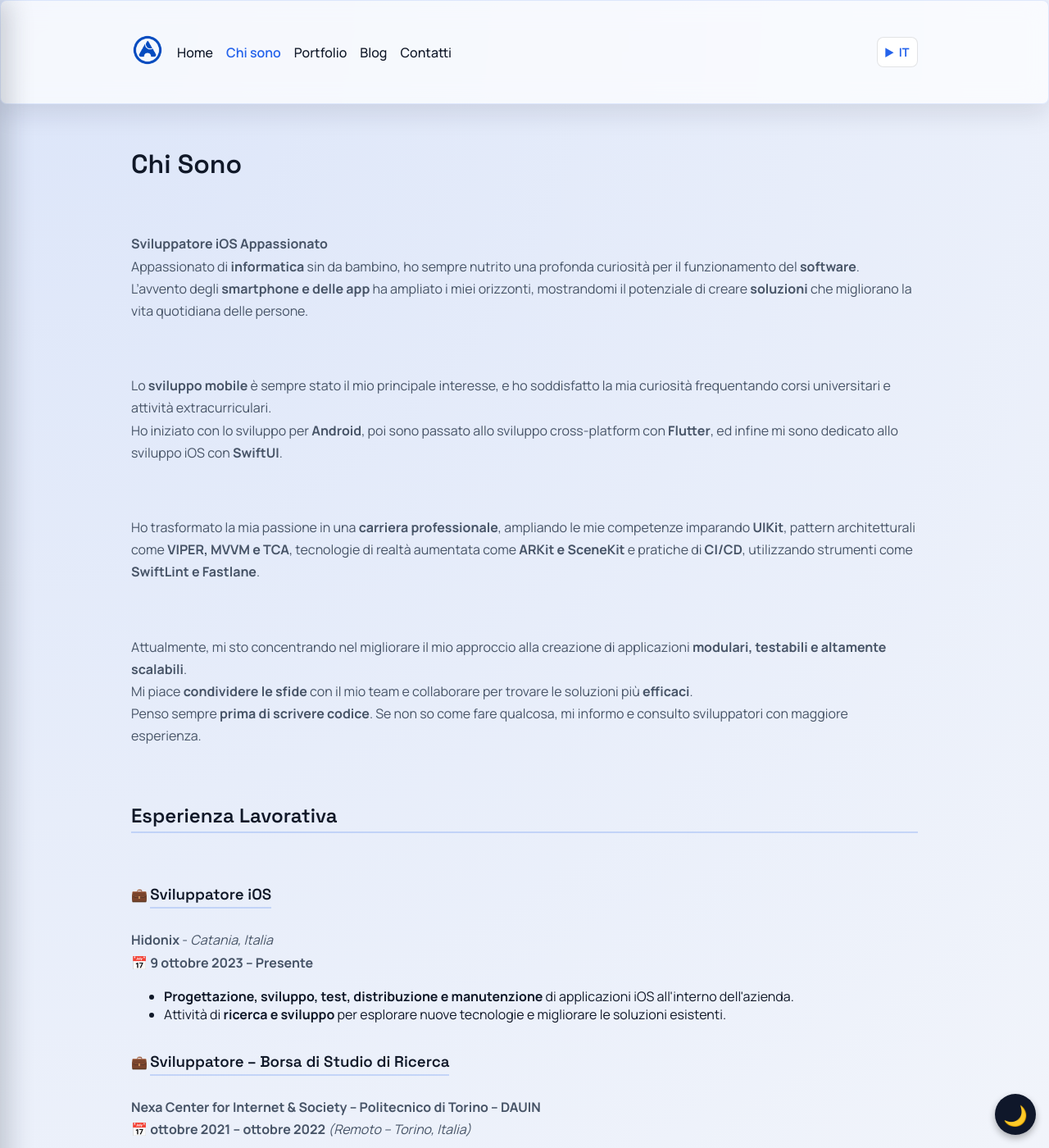
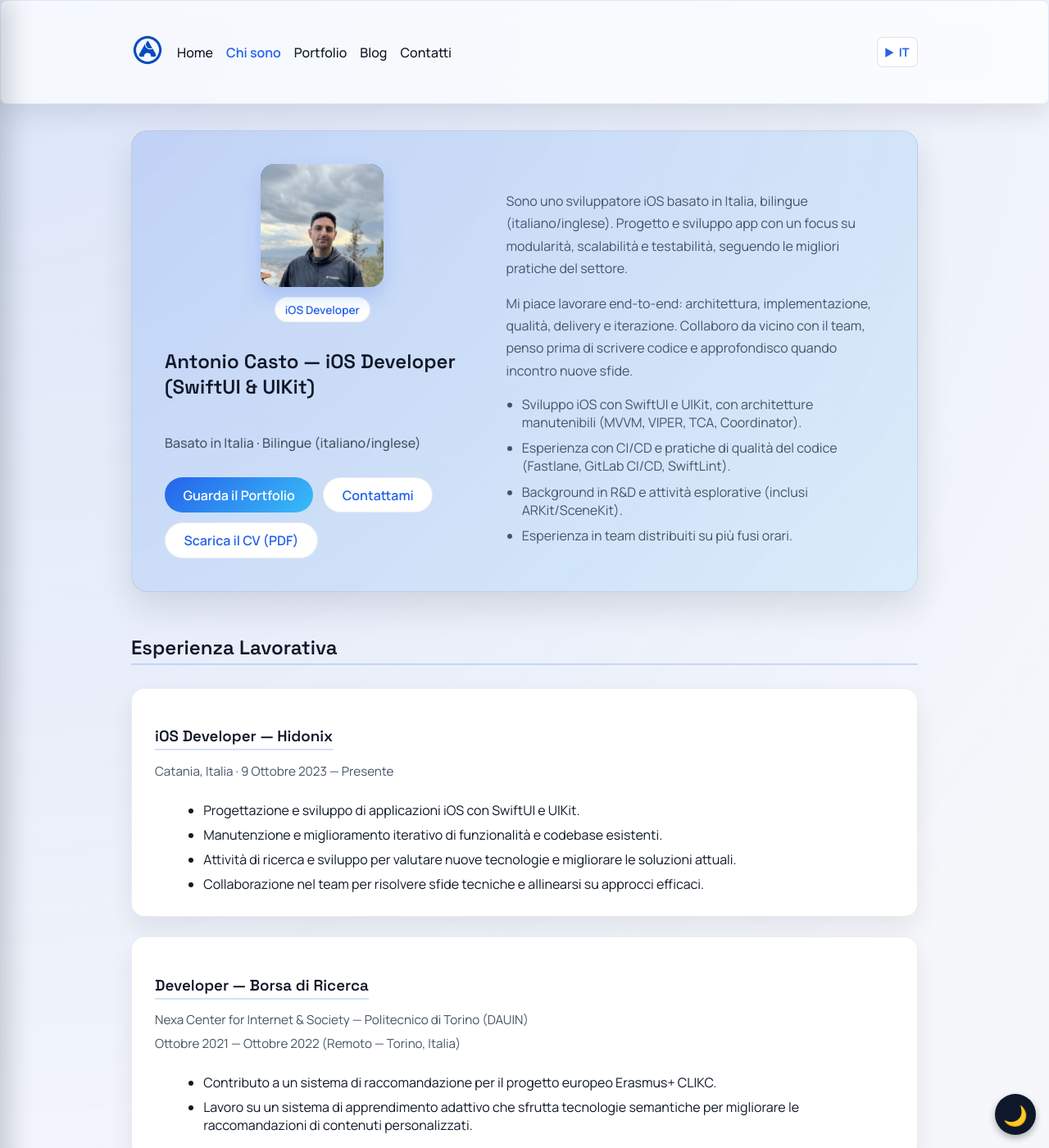
Before and after one commit to antoniocasto/acasto.dev, a Jekyll site: the page built from it/about.markdown, in a window 1280 px wide and 1400 px high. Shown: the whole window at 82% size. Built offline with Jekyll 4.4.1, drawn with Linux system fonts in a browser that asks for light colours; some of the changed text lies outside the part shown.

Commit message:
Sync Italian About page with English layout

```diff
--- a/it/about.markdown
+++ b/it/about.markdown
@@ -4,128 +4,120 @@ title: "Chi Sono"
 ref: "about"
 permalink: "/it/about/"
 ---
-# Chi Sono
-**Sviluppatore iOS Appassionato**
-Appassionato di **informatica** sin da bambino, ho sempre nutrito una profonda curiosità per il funzionamento del **software**.
-L'avvento degli **smartphone e delle app** ha ampliato i miei orizzonti, mostrandomi il potenziale di creare **soluzioni** che migliorano la vita quotidiana delle persone.
-
-Lo **sviluppo mobile** è sempre stato il mio principale interesse, e ho soddisfatto la mia curiosità frequentando corsi universitari e attività extracurriculari.
-Ho iniziato con lo sviluppo per **Android**, poi sono passato allo sviluppo cross-platform con **Flutter**, ed infine mi sono dedicato allo sviluppo iOS con **SwiftUI**.
-
-Ho trasformato la mia passione in una **carriera professionale**, ampliando le mie competenze imparando **UIKit**, pattern architetturali come **VIPER, MVVM e TCA**, tecnologie di realtà aumentata come **ARKit e SceneKit** e pratiche di **CI/CD**, utilizzando strumenti come **SwiftLint e Fastlane**.
-
-Attualmente, mi sto concentrando nel migliorare il mio approccio alla creazione di applicazioni **modulari, testabili e altamente scalabili**.
-Mi piace **condividere le sfide** con il mio team e collaborare per trovare le soluzioni più **efficaci**.
-Penso sempre **prima di scrivere codice**. Se non so come fare qualcosa, mi informo e consulto sviluppatori con maggiore esperienza.
-
-## Esperienza Lavorativa
-
-<div class="experience-list">
-  <div class="experience-item">
-    <div class="experience-item__heading">
-      <span class="experience-item__icon" aria-hidden="true">💼</span>
-      <h3>Sviluppatore iOS</h3>
+<section class="about-hero">
+  <div class="about-hero__identity">
+    <div class="avatar-block">
+      <div class="avatar-ring">
+        <img src="/assets/images/profile.jpeg" alt="Antonio Casto" class="avatar-image">
+      </div>
+      <span class="role-badge">iOS Developer</span>
     </div>
-    <p><strong>Hidonix</strong> - <em>Catania, Italia</em><br>
-    📅 <strong>9 ottobre 2023 – Presente</strong></p>
-    <ul>
-      <li><strong>Progettazione, sviluppo, test, distribuzione e manutenzione</strong> di applicazioni iOS all'interno dell'azienda.</li>
-      <li>Attività di <strong>ricerca e sviluppo</strong> per esplorare nuove tecnologie e migliorare le soluzioni esistenti.</li>
+    <h1>Antonio Casto — iOS Developer (SwiftUI &amp; UIKit)</h1>
+    <p class="role-line">Basato in Italia · Bilingue (italiano/inglese)</p>
+    <div class="cta-row">
+      <a class="cta-button" href="/it/portfolio/">Guarda il Portfolio</a>
+      <a class="cta-button cta-button--ghost" href="/it/contacts/">Contattami</a>
+      <a class="cta-button cta-button--ghost" href="/assets/cv/antonio-casto-cv.pdf">Scarica il CV (PDF)</a>
+    </div>
+  </div>
+  <div class="about-hero__summary">
+    <p>Sono uno sviluppatore iOS basato in Italia, bilingue (italiano/inglese). Progetto e sviluppo app con un focus su modularità, scalabilità e testabilità, seguendo le migliori pratiche del settore.</p>
+    <p>Mi piace lavorare end-to-end: architettura, implementazione, qualità, delivery e iterazione. Collaboro da vicino con il team, penso prima di scrivere codice e approfondisco quando incontro nuove sfide.</p>
+    <ul class="highlights-list">
+      <li>Sviluppo iOS con SwiftUI e UIKit, con architetture manutenibili (MVVM, VIPER, TCA, Coordinator).</li>
+      <li>Esperienza con CI/CD e pratiche di qualità del codice (Fastlane, GitLab CI/CD, SwiftLint).</li>
+      <li>Background in R&amp;D e attività esplorative (inclusi ARKit/SceneKit).</li>
+      <li>Esperienza in team distribuiti su più fusi orari.</li>
     </ul>
   </div>
+</section>
 
-  <div class="experience-item">
-    <div class="experience-item__heading">
-      <span class="experience-item__icon" aria-hidden="true">💼</span>
-      <h3>Sviluppatore – Borsa di Studio di Ricerca</h3>
-    </div>
-    <p><strong>Nexa Center for Internet &amp; Society – Politecnico di Torino – DAUIN</strong><br>
-    📅 <strong>ottobre 2021 – ottobre 2022</strong> <em>(Remoto – Torino, Italia)</em></p>
-    <ul>
-      <li>Ho contribuito allo sviluppo di un <strong>sistema di raccomandazione</strong> per il progetto europeo <strong>Erasmus+ CLIKC</strong> (<em>Content and Language Integrated Learning for Key Competences</em>).</li>
-      <li>Ho lavorato a un <strong>sistema di apprendimento adattivo</strong> che sfrutta tecnologie semantiche per migliorare le raccomandazioni di contenuti personalizzati.</li>
+<section class="about-section">
+  <h2>Esperienza Lavorativa</h2>
+  <div class="about-grid">
+    <article class="about-card">
+      <header>
+        <h3>iOS Developer — Hidonix</h3>
+        <p class="meta">Catania, Italia · 9 Ottobre 2023 — Presente</p>
+      </header>
+      <ul>
+        <li>Progettazione e sviluppo di applicazioni iOS con SwiftUI e UIKit.</li>
+        <li>Manutenzione e miglioramento iterativo di funzionalità e codebase esistenti.</li>
+        <li>Attività di ricerca e sviluppo per valutare nuove tecnologie e migliorare le soluzioni attuali.</li>
+        <li>Collaborazione nel team per risolvere sfide tecniche e allinearsi su approcci efficaci.</li>
+      </ul>
+    </article>
+    <article class="about-card">
+      <header>
+        <h3>Developer — Borsa di Ricerca</h3>
+        <p class="meta">Nexa Center for Internet &amp; Society — Politecnico di Torino (DAUIN)</p>
+        <p class="meta">Ottobre 2021 — Ottobre 2022 (Remoto — Torino, Italia)</p>
+      </header>
+      <ul>
+        <li>Contributo a un sistema di raccomandazione per il progetto europeo Erasmus+ CLIKC.</li>
+        <li>Lavoro su un sistema di apprendimento adattivo che sfrutta tecnologie semantiche per migliorare le raccomandazioni di contenuti personalizzati.</li>
+      </ul>
+    </article>
+  </div>
+</section>
+
+<section class="about-section">
+  <h2>Competenze iOS Principali</h2>
+  <div class="about-card">
+    <ul class="skill-list">
+      <li><strong>Framework:</strong> SwiftUI, UIKit, Core Data, MapKit, Core Location, User Defaults, ARKit, SceneKit.</li>
+      <li><strong>Architettura:</strong> MVVM, VIPER, The Composable Architecture (TCA), Coordinator.</li>
+      <li><strong>Networking &amp; Dati:</strong> REST API, Firebase (esperienza), MongoDB (esperienza), FastAPI (esperienza).</li>
     </ul>
   </div>
-</div>
+</section>
 
-## Competenze nello Sviluppo
+<section class="about-section">
+  <h2>Qualità &amp; Delivery</h2>
+  <div class="about-card">
+    <ul class="skill-list">
+      <li><strong>Gestione dipendenze:</strong> Swift Package Manager, CocoaPods.</li>
+      <li><strong>CI/CD e automazione:</strong> Fastlane, GitLab CI/CD.</li>
+      <li><strong>Testing e qualità:</strong> XCTest, UI Testing, TDD, Mocking, SwiftLint.</li>
+    </ul>
+  </div>
+</section>
 
-### Sviluppo iOS
-- **Framework e Tecnologie:** SwiftUI, UIKit, ARKit, SceneKit, Core Data, MapKit, Core Location, User Defaults
-- **Architetture e Pattern:** MVVM, VIPER, The Composable Architecture (TCA), Coordinator
-- **Networking e Gestione dei Dati:** REST API, FastAPI, Firebase, MongoDB
-- **Gestione delle Dipendenze e CI/CD:** Swift Package Manager (SPM), CocoaPods, Fastlane, GitLab CI/CD
-- **Qualità del Codice e Testing:** SwiftLint, XCTest, UI Testing, TDD, Mocking
+<section class="about-section">
+  <h2>Formazione</h2>
+  <div class="about-card">
+    <ul class="skill-list">
+      <li>Laurea Magistrale in Ingegneria Informatica (Software) — Politecnico di Torino (2018–2022).</li>
+      <li>Laurea Triennale in Ingegneria Informatica — Politecnico di Torino (2014–2018).</li>
+      <li>Liceo Scientifico (P.N.I.) — I.I.S. “Matteo Raeli”, Noto (2008–2013).</li>
+      <li>IELTS 5.5 — British Council.</li>
+    </ul>
+  </div>
+</section>
 
-### Tecnologie Aggiuntive
-- **Sviluppo Cross-Platform:** Flutter, Kotlin Multiplatform
-- **Frontend e Backend:** React, Angular, Spring Boot
-- **Linguaggi di Programmazione:** Swift, Objective-C, Python, Dart, Kotlin, Java, C, SQL, JavaScript, TypeScript
+<section class="about-section">
+  <h2>Formazione Continua</h2>
+  <div class="about-card">
+    <p>Aggiorno costantemente le mie competenze con Hacking with Swift, Design+Code e Point-Free, oltre a documentazione ufficiale e libri.</p>
+  </div>
+</section>
 
-### Strumenti
-- **Sviluppo:** Xcode, Visual Studio Code, Android Studio
-- **Debugging e Test delle API:** Proxyman, Postman, Swagger
-- **Controllo Versione e Collaborazione:** Git, GitHub, GitLab
+<section class="about-section">
+  <h2>Tecnologie Aggiuntive</h2>
+  <details class="about-details">
+    <summary>Vedi strumenti e piattaforme di supporto</summary>
+    <div class="about-details__content">
+      <p><strong>Piattaforme:</strong> Flutter, Kotlin Multiplatform, React, Angular, Spring Boot.</p>
+      <p><strong>Linguaggi:</strong> Swift, Objective-C, Python, Dart, Kotlin, Java, C, SQL, JavaScript, TypeScript.</p>
+      <p><strong>Strumenti:</strong> Xcode, VS Code, Android Studio — Postman, Proxyman, Swagger — GitHub, GitLab.</p>
+    </div>
+  </details>
+</section>
 
-## Formazione
-
-<div class="education-list">
-  <div class="education-item">
-    <div class="education-item__heading">
-      <span class="education-item__icon" aria-hidden="true">🎓</span>
-      <h3>Ingegneria Informatica - Software | Laurea Magistrale</h3>
-    </div>
-    <p><em>Politecnico di Torino</em><br>
-    📅 09/2018 – 06/2022<br>
-    📍 Torino, Italia</p>
+<section class="about-section">
+  <div class="cta-row cta-row--full">
+    <a class="cta-button" href="/it/portfolio/">Guarda il Portfolio</a>
+    <a class="cta-button cta-button--ghost" href="/it/contacts/">Contattami</a>
+    <a class="cta-button cta-button--ghost" href="/assets/cv/antonio-casto-cv.pdf">Scarica il CV (PDF)</a>
   </div>
-
-  <div class="education-item">
-    <div class="education-item__heading">
-      <span class="education-item__icon" aria-hidden="true">🎓</span>
-      <h3>Ingegneria Informatica | Laurea Triennale</h3>
-    </div>
-    <p><em>Politecnico di Torino</em><br>
-    📅 09/2014 – 09/2018<br>
-    📍 Torino, Italia</p>
-  </div>
-
-  <div class="education-item">
-    <div class="education-item__heading">
-      <span class="education-item__icon" aria-hidden="true">🎓</span>
-      <h3>Liceo Scientifico P.N.I.</h3>
-    </div>
-    <p><em>Istituto di Istruzione Superiore "Matteo Raeli" in Noto</em><br>
-    📅 2008 – 2013<br>
-    📍 Noto, Italia</p>
-  </div>
-
-  <div class="education-item">
-    <div class="education-item__heading">
-      <span class="education-item__icon" aria-hidden="true">🎓</span>
-      <h3>Certificazione IELTS - 5.5</h3>
-    </div>
-    <p><em>British Council (richiesto dal Politecnico di Torino)</em></p>
-  </div>
-</div>
-
-## Fonti di Apprendimento per lo Sviluppo iOS
-### 100 Days of SwiftUI - Punto di Partenza per lo Sviluppo iOS
-*Hacking with Swift - Paul Hudson*
-🔗 [Sito Web](https://www.hackingwithswift.com/100/swiftui)
-
-### Apprendimento Continuo
-- Studi approfonditi di SwiftUI tramite Hacking With Swift, [Design+Code](https://www.designcode.io/) e mentori su YouTube
-- Concetti avanzati di iOS da Point-Free, altre risorse online, documentazioni e libri
-
-## Competenze Trasversali
-
-### Lavoro di Squadra e Comunicazione
-- Forte capacità di **collaborare in team multidisciplinari**.
-- Esperienza in ambienti internazionali, lavorando con colleghi della filiale statunitense.
-- **Bilingue (italiano e inglese)**, in grado di comunicare efficacemente in contesti internazionali.
-- Eccellenti capacità di **problem-solving** e adattabilità in progetti dinamici.
-
-### Pensiero Critico e Decision Making
-- Approccio strategico alla **progettazione e allo sviluppo** per una scalabilità a lungo termine.
-- Capacità di dare **priorità alle attività** in modo efficace e identificare le principali sfide tecniche.
+</section>
```
